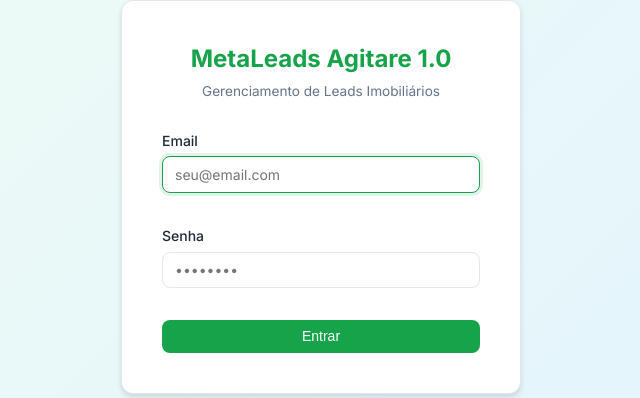
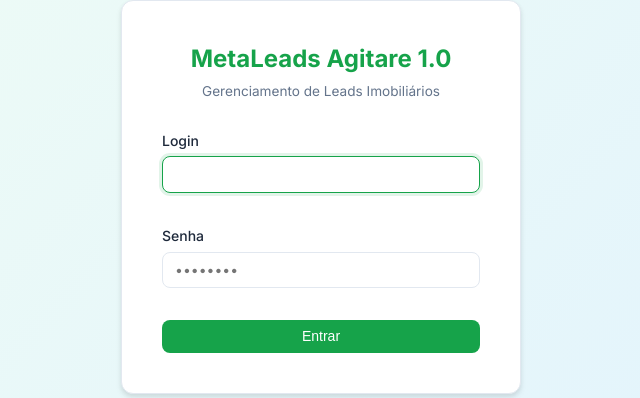
Before and after one commit to leonadito/metaleads, a Django app: page /login/ in a window 1280 px wide. Shown: the part 203-601 px from the top of the page, without its empty margins (319-959 px from the left). Run offline with Django 5.2, Linux system fonts and the light colour scheme.

Commit message:
fix: remover placeholder do campo email e renomear label para Login
Co-Authored-By: Claude Sonnet 4.6 <noreply@anthropic.com>

```diff
--- a/templates/login.html
+++ b/templates/login.html
@@ -21,8 +21,8 @@
     <form method="post" class="auth-form">
       {% csrf_token %}
       <div class="form-group">
-        <label for="id_username">Email</label>
-        <input type="text" name="username" id="id_username" placeholder="seu@email.com" required autofocus>
+        <label for="id_username">Login</label>
+        <input type="text" name="username" id="id_username" required autofocus>
       </div>
       <div class="form-group">
         <label for="id_password">Senha</label>
```
